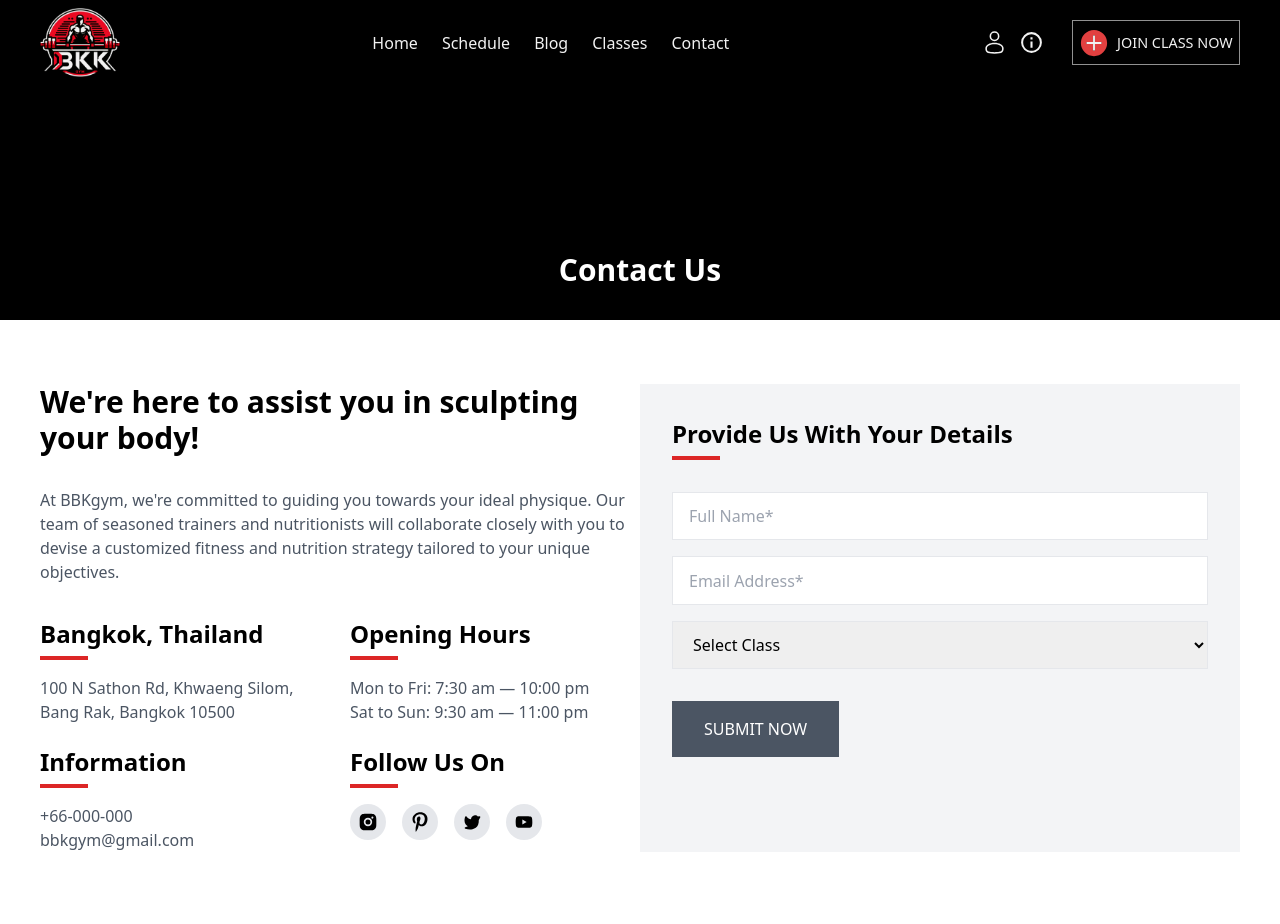
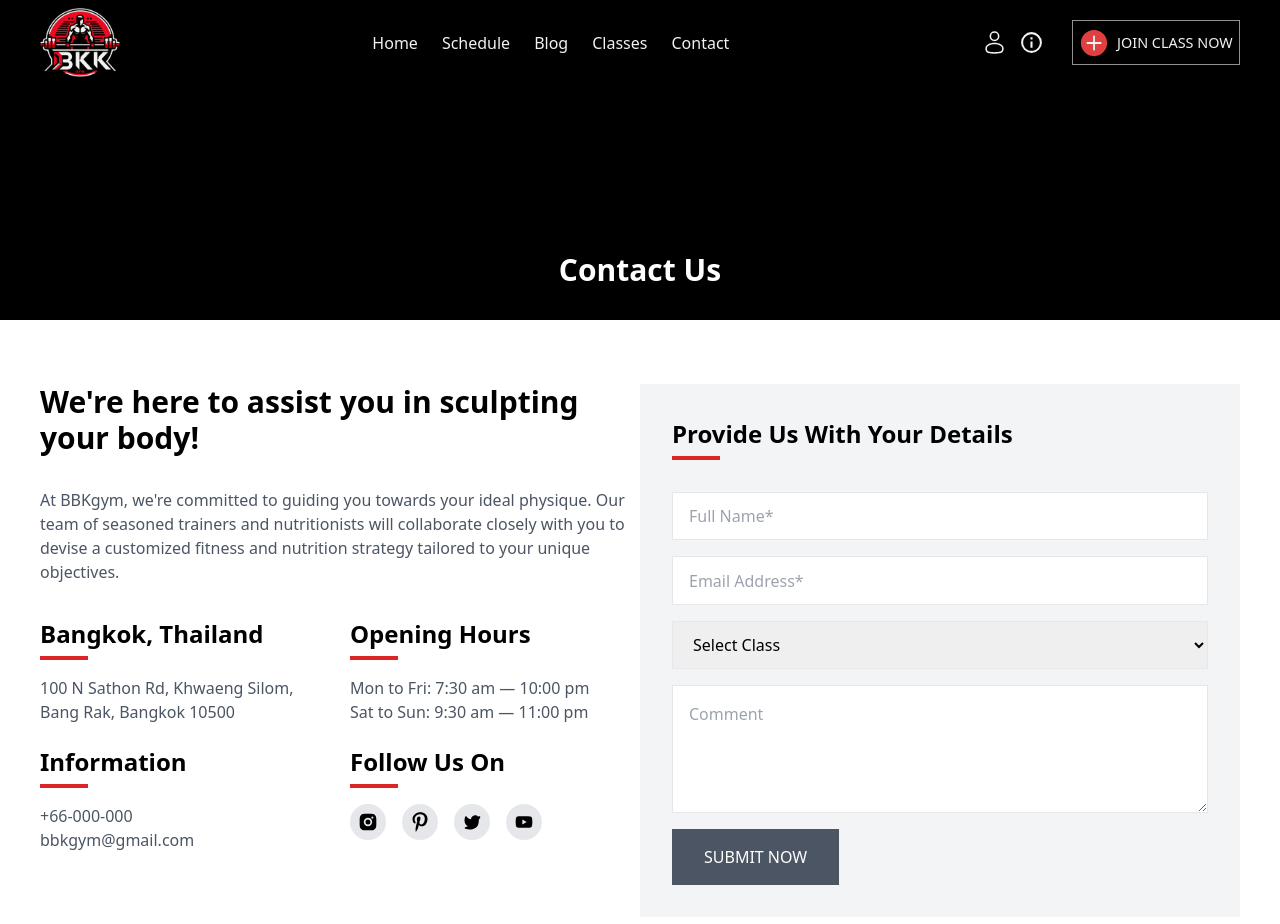
Before and after one commit to OnigiriKing/new-project, a React (Create React App) app: page /contact in a window 1280 px wide. Shown: the top 924 px of the page. Built offline with nearby package versions, Linux system fonts and the light colour scheme.

Commit message:
Contact form added

```diff
--- a/src/components/contactComp/ContactComp.jsx
+++ b/src/components/contactComp/ContactComp.jsx
@@ -73,7 +73,10 @@ export default function ContactComp() {
                   return <option>{element.name}</option>;
                 })}
               </select>
-              <text></text>
+              <textarea
+                placeholder="Comment"
+                class="h-[8rem] p-[1rem] border-gray-200 border-[1px]"
+              ></textarea>
               <buttom class="button-class">SUBMIT NOW</buttom>
             </form>
           </div>
```
Also changed, not shown: src/dist/style.css.
